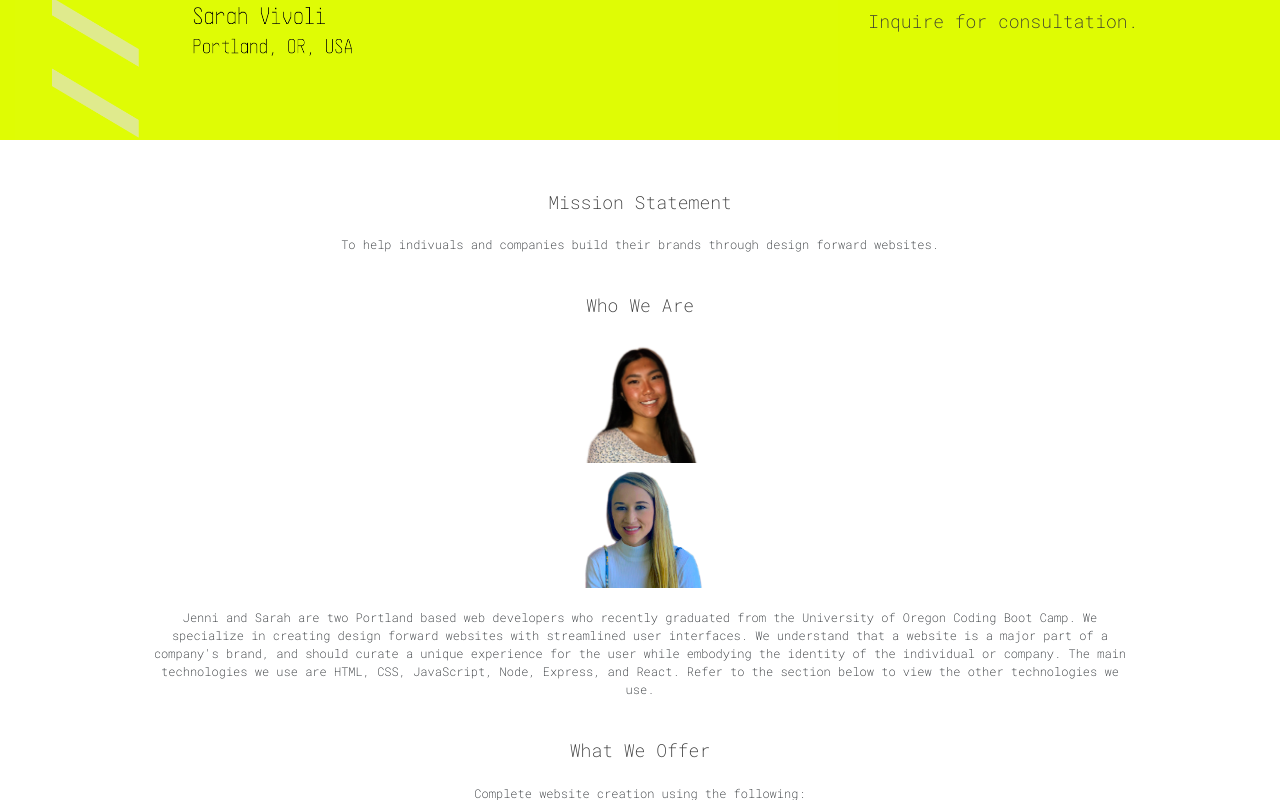
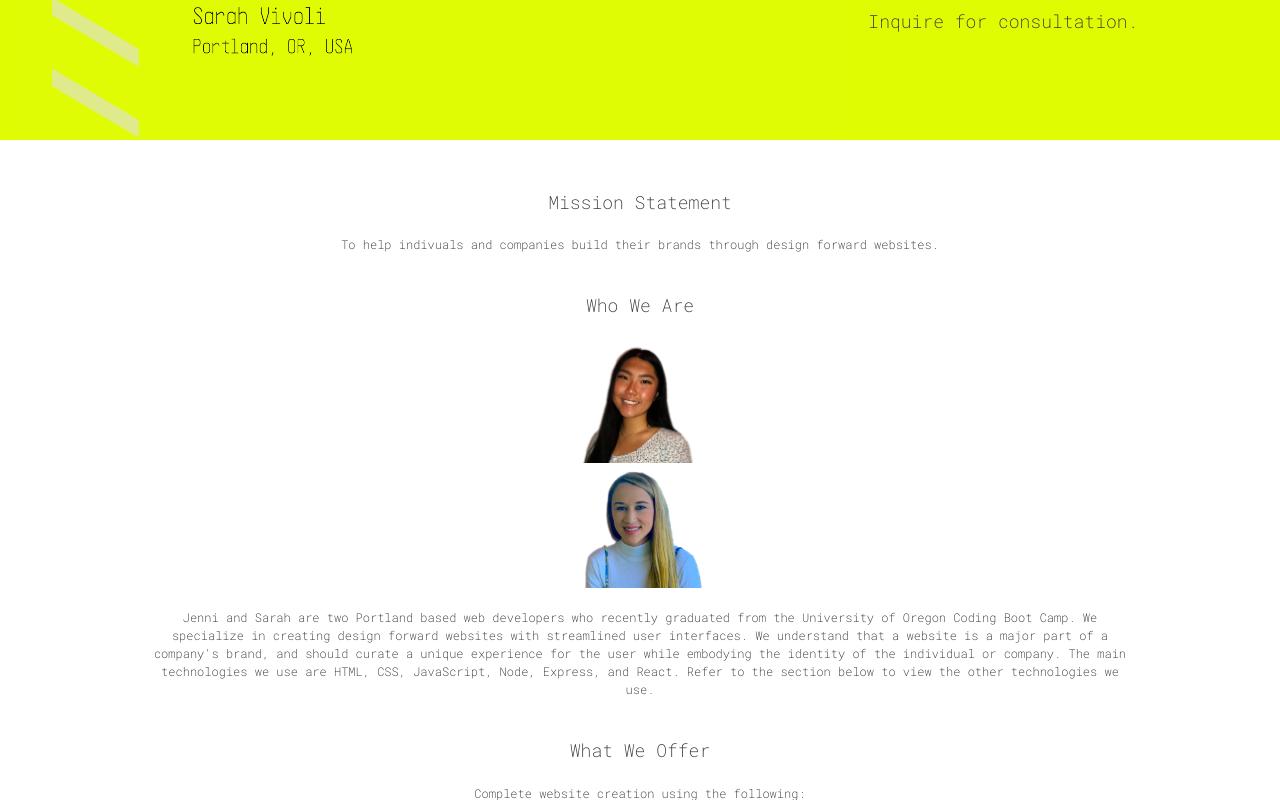
Before and after one commit to svivoli/Vimo, a React (Create React App) app in the folder client/: page / in a window 1280 px wide. In both pictures the pointer is over the picture 640 px from the left and 900 px from the top of the page. Shown: the part 500-1300 px from the top of the page. Built offline with nearby package versions, Linux system fonts and the light colour scheme.

Commit message:
headshot hover transformations

```diff
--- a/client/src/components/About/style.css
+++ b/client/src/components/About/style.css
@@ -13,3 +13,7 @@
     padding-right: 15px;
     height: 125px;
 }
+.headshot:hover {
+    -webkit-transform: scaleX(-1);
+  transform: scaleX(-1);
+}
```
